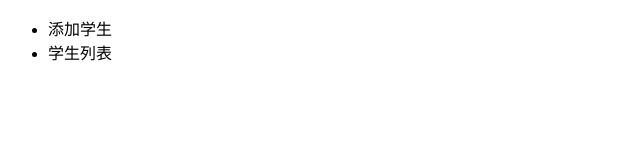
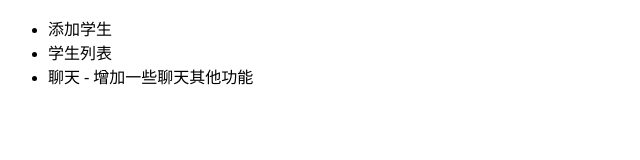
Before and after one commit to juruixing/student, a plain HTML site: page index.html in a window 1280 px wide. Shown: the whole page, without its empty margins (0-640 px from the left). Drawn offline with Linux system fonts and the light colour scheme.

Commit message:
修改聊天功能，保证受国家法律监控

```diff
--- a/index.html
+++ b/index.html
@@ -7,6 +7,7 @@
 	<ul>
 		<li>添加学生</li>
 		<li>学生列表</li>
+		<li>聊天 - 增加一些聊天其他功能</li>
 	</ul>
 </body>
 </html>
```
